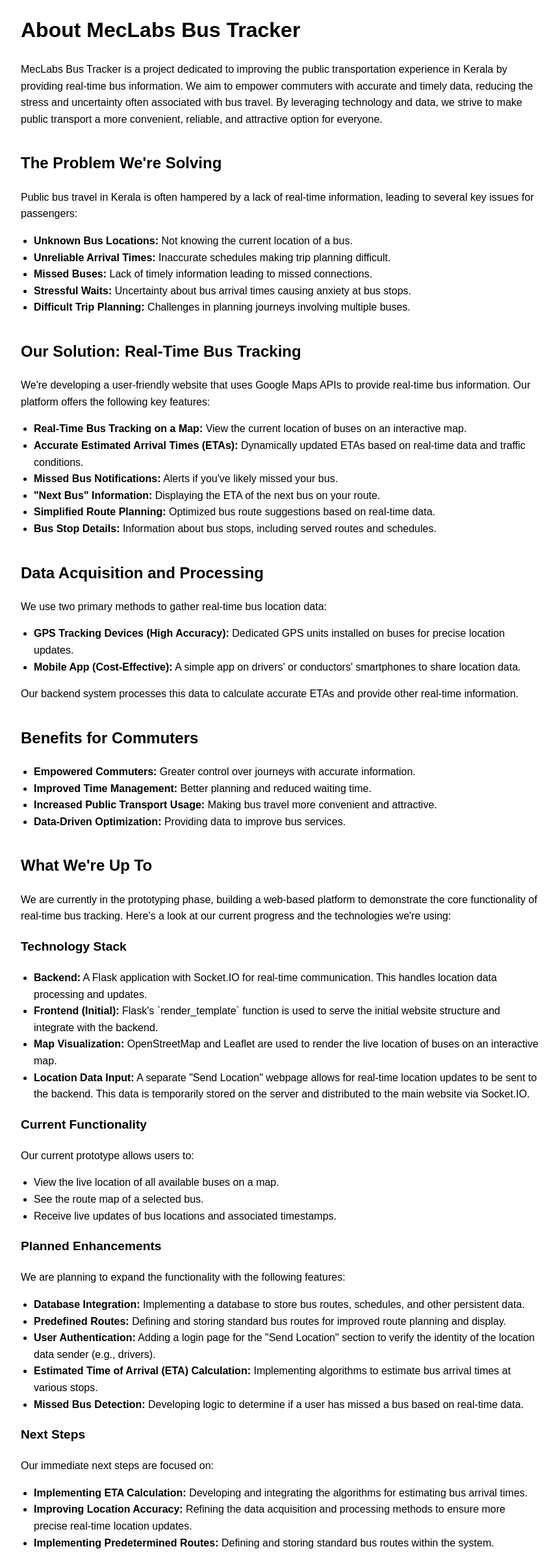
After one commit to dijith-481/meclabs-bus-tracker, a Flask app: page /about in a window 1280 px wide. The commit adds this page. Shown: the whole page at 65% size, without its empty margins (208-1067 px from the left). Run offline with Flask 3, Linux system fonts and the light colour scheme.

Commit message:
add about

```diff
--- a/app.py
+++ b/app.py
@@ -29,6 +29,11 @@
 @app.route("/")
 def index():
     return render_template("index.html")
+
+
+@app.route("/about")
+def about():
+    return render_template("about.html")
 
 
 @app.route("/live_bus_locations")
--- a/static/leaflet.css
+++ b/static/leaflet.css
@@ -542,9 +542,10 @@
 }
 .leaflet-popup-content-wrapper,
 .leaflet-popup-tip {
-  background: white;
+  background-color: #a3be8c60;
+  backdrop-filter: blur(40px);
   color: #333;
-  box-shadow: 0 3px 14px rgba(0, 0, 0, 0.4);
+  box-shadow: 0 3px 14px rgba(0, 0, 0, 0.1);
 }
 .leaflet-container a.leaflet-popup-close-button {
   position: absolute;
--- /dev/null
+++ b/templates/about.html
@@ -0,0 +1,240 @@
+<!doctype html>
+<html lang="en">
+  <head>
+    <meta charset="UTF-8" />
+    <meta name="viewport" content="width=device-width, initial-scale=1.0" />
+    <title>About MecLabs Bus Tracker</title>
+    <style>
+      body {
+        font-family: sans-serif;
+        line-height: 1.6;
+        margin: 20px;
+      }
+      h1,
+      h2,
+      h3 {
+        font-weight: bold;
+      }
+      h1 {
+        font-size: 2em;
+      }
+      h2 {
+        font-size: 1.5em;
+        margin-top: 1.5em;
+      }
+      h3 {
+        font-size: 1.2em;
+        margin-top: 1em;
+      }
+      ul {
+        list-style-type: disc;
+        padding-left: 20px;
+      }
+      .container {
+        max-width: 800px;
+        margin: 0 auto;
+      }
+    </style>
+  </head>
+  <body>
+    <div class="container">
+      <h1>About MecLabs Bus Tracker</h1>
+
+      <p>
+        MecLabs Bus Tracker is a project dedicated to improving the public
+        transportation experience in Kerala by providing real-time bus
+        information. We aim to empower commuters with accurate and timely data,
+        reducing the stress and uncertainty often associated with bus travel. By
+        leveraging technology and data, we strive to make public transport a
+        more convenient, reliable, and attractive option for everyone.
+      </p>
+
+      <h2>The Problem We're Solving</h2>
+      <p>
+        Public bus travel in Kerala is often hampered by a lack of real-time
+        information, leading to several key issues for passengers:
+      </p>
+      <ul>
+        <li>
+          <strong>Unknown Bus Locations:</strong> Not knowing the current
+          location of a bus.
+        </li>
+        <li>
+          <strong>Unreliable Arrival Times:</strong> Inaccurate schedules making
+          trip planning difficult.
+        </li>
+        <li>
+          <strong>Missed Buses:</strong> Lack of timely information leading to
+          missed connections.
+        </li>
+        <li>
+          <strong>Stressful Waits:</strong> Uncertainty about bus arrival times
+          causing anxiety at bus stops.
+        </li>
+        <li>
+          <strong>Difficult Trip Planning:</strong> Challenges in planning
+          journeys involving multiple buses.
+        </li>
+      </ul>
+
+      <h2>Our Solution: Real-Time Bus Tracking</h2>
+      <p>
+        We're developing a user-friendly website that uses Google Maps APIs to
+        provide real-time bus information. Our platform offers the following key
+        features:
+      </p>
+      <ul>
+        <li>
+          <strong>Real-Time Bus Tracking on a Map:</strong> View the current
+          location of buses on an interactive map.
+        </li>
+        <li>
+          <strong>Accurate Estimated Arrival Times (ETAs):</strong> Dynamically
+          updated ETAs based on real-time data and traffic conditions.
+        </li>
+        <li>
+          <strong>Missed Bus Notifications:</strong> Alerts if you've likely
+          missed your bus.
+        </li>
+        <li>
+          <strong>"Next Bus" Information:</strong> Displaying the ETA of the
+          next bus on your route.
+        </li>
+        <li>
+          <strong>Simplified Route Planning:</strong> Optimized bus route
+          suggestions based on real-time data.
+        </li>
+        <li>
+          <strong>Bus Stop Details:</strong> Information about bus stops,
+          including served routes and schedules.
+        </li>
+      </ul>
+
+      <h2>Data Acquisition and Processing</h2>
+      <p>We use two primary methods to gather real-time bus location data:</p>
+      <ul>
+        <li>
+          <strong>GPS Tracking Devices (High Accuracy):</strong> Dedicated GPS
+          units installed on buses for precise location updates.
+        </li>
+        <li>
+          <strong>Mobile App (Cost-Effective):</strong> A simple app on drivers'
+          or conductors' smartphones to share location data.
+        </li>
+      </ul>
+      <p>
+        Our backend system processes this data to calculate accurate ETAs and
+        provide other real-time information.
+      </p>
+
+      <h2>Benefits for Commuters</h2>
+      <ul>
+        <li>
+          <strong>Empowered Commuters:</strong> Greater control over journeys
+          with accurate information.
+        </li>
+        <li>
+          <strong>Improved Time Management:</strong> Better planning and reduced
+          waiting time.
+        </li>
+        <li>
+          <strong>Increased Public Transport Usage:</strong> Making bus travel
+          more convenient and attractive.
+        </li>
+        <li>
+          <strong>Data-Driven Optimization:</strong> Providing data to improve
+          bus services.
+        </li>
+      </ul>
+
+      <h2>What We're Up To</h2>
+      <div id="what-were-up-to"></div>
+      <p>
+        We are currently in the prototyping phase, building a web-based platform
+        to demonstrate the core functionality of real-time bus tracking. Here's
+        a look at our current progress and the technologies we're using:
+      </p>
+
+      <h3>Technology Stack</h3>
+      <ul>
+        <li>
+          <strong>Backend:</strong> A Flask application with Socket.IO for
+          real-time communication. This handles location data processing and
+          updates.
+        </li>
+        <li>
+          <strong>Frontend (Initial):</strong> Flask's `render_template`
+          function is used to serve the initial website structure and integrate
+          with the backend.
+        </li>
+        <li>
+          <strong>Map Visualization:</strong> OpenStreetMap and Leaflet are used
+          to render the live location of buses on an interactive map.
+        </li>
+        <li>
+          <strong>Location Data Input:</strong> A separate "Send Location"
+          webpage allows for real-time location updates to be sent to the
+          backend. This data is temporarily stored on the server and distributed
+          to the main website via Socket.IO.
+        </li>
+      </ul>
+
+      <h3>Current Functionality</h3>
+      <p>Our current prototype allows users to:</p>
+      <ul>
+        <li>View the live location of all available buses on a map.</li>
+        <li>See the route map of a selected bus.</li>
+        <li>
+          Receive live updates of bus locations and associated timestamps.
+        </li>
+      </ul>
+
+      <h3>Planned Enhancements</h3>
+      <p>
+        We are planning to expand the functionality with the following features:
+      </p>
+      <ul>
+        <li>
+          <strong>Database Integration:</strong> Implementing a database to
+          store bus routes, schedules, and other persistent data.
+        </li>
+        <li>
+          <strong>Predefined Routes:</strong> Defining and storing standard bus
+          routes for improved route planning and display.
+        </li>
+        <li>
+          <strong>User Authentication:</strong> Adding a login page for the
+          "Send Location" section to verify the identity of the location data
+          sender (e.g., drivers).
+        </li>
+        <li>
+          <strong>Estimated Time of Arrival (ETA) Calculation:</strong>
+          Implementing algorithms to estimate bus arrival times at various
+          stops.
+        </li>
+        <li>
+          <strong>Missed Bus Detection:</strong> Developing logic to determine
+          if a user has missed a bus based on real-time data.
+        </li>
+      </ul>
+
+      <h3>Next Steps</h3>
+      <p>Our immediate next steps are focused on:</p>
+      <ul>
+        <li>
+          <strong>Implementing ETA Calculation:</strong> Developing and
+          integrating the algorithms for estimating bus arrival times.
+        </li>
+        <li>
+          <strong>Improving Location Accuracy:</strong> Refining the data
+          acquisition and processing methods to ensure more precise real-time
+          location updates.
+        </li>
+        <li>
+          <strong>Implementing Predetermined Routes:</strong> Defining and
+          storing standard bus routes within the system.
+        </li>
+      </ul>
+    </div>
+  </body>
+</html>
```
Also changed, not shown: static/bustracking.css (+7 -2 lines).
